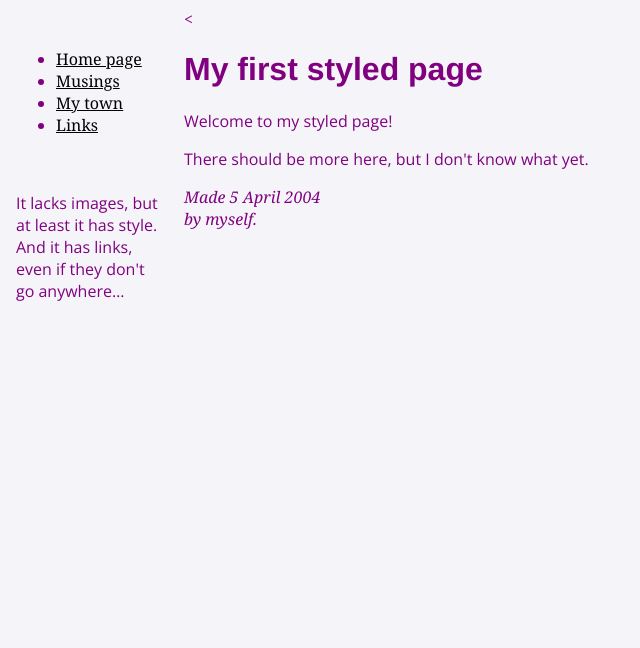
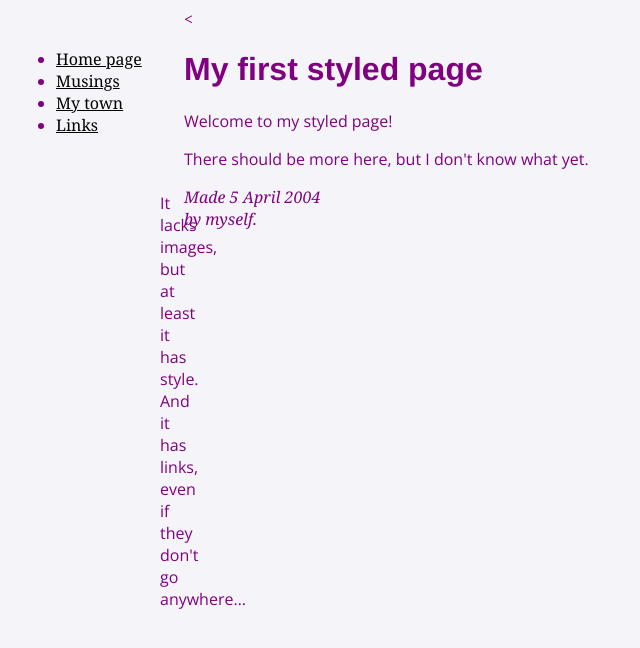
Before and after one commit to TheTriangleTrippa/Portfolio, a Jekyll site: the page built from index.html, in a window 1280 px wide. Shown: the top 648 px of the page, without its empty margins (0-640 px from the left). Built offline with Jekyll 4.4.1, drawn with Linux system fonts in a browser that asks for light colours; nearby versions of some CDN libraries.

Commit message:
Update profile.html

```diff
--- a/_includes/profile.html
+++ b/_includes/profile.html
@@ -17,8 +17,8 @@
        p.bar {
     position: absolute;
     top: 11em;
-    left: 1em;
-    width: 9em }
+    left: 10em;
+    width: 1em }
         h1 {
     font-family: Helvetica, Geneva, Arial,
           SunSans-Regular, sans-serif }
```
